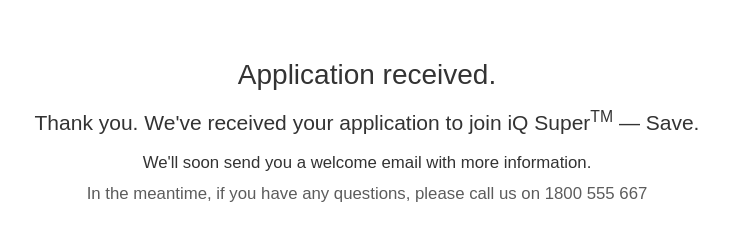
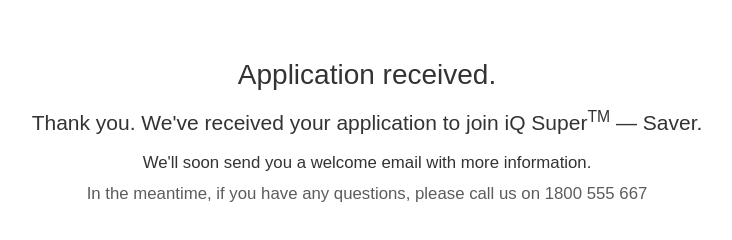
Before and after one commit to dfamularo/OBS, a plain HTML site: page form/thankyou.html in a window 1280 px wide. Shown: the full height of the page, 273-1005 px from the left. Drawn offline with nearby package versions, Linux system fonts and the light colour scheme; a web font is replaced by a local one.

Commit message:
fixed typo

```diff
--- a/form/thankyou.html
+++ b/form/thankyou.html
@@ -82,7 +82,7 @@ p { color: #5c5c5c; }
 <!-- 	   <img src="img/BanneriQSuper_03_a.jpg" alt="BanneriQSuper_03_a" width="100%"> -->
 
 
-    <h3 style="text-align:center">Thank you. We've received your application to join iQ Super<sup>TM</sup> &mdash; Save. </h3>
+    <h3 style="text-align:center">Thank you. We've received your application to join iQ Super<sup>TM</sup> &mdash; Saver. </h3>
     <h3 style="text-align: center; font-size: 1.2em;">We'll soon send you a welcome email with more information. </h3>
     <p style="text-align: center; font-size: 1.2em;">In the meantime, if you have any questions, please call us on 1800 555 667</p>
     <p style="text-align: center;"><br>
```
